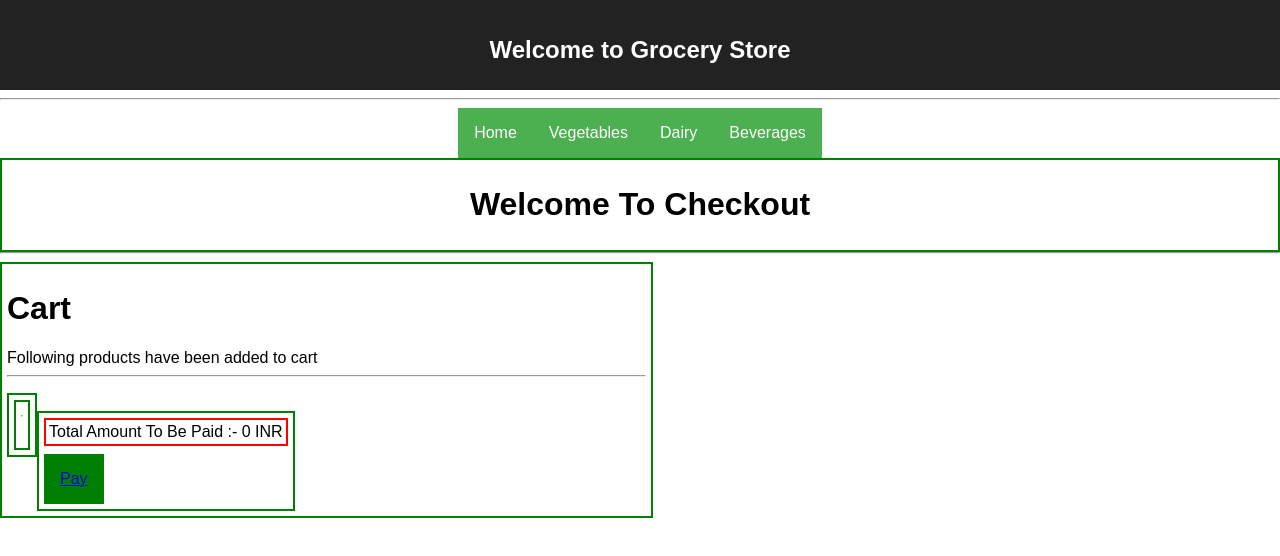
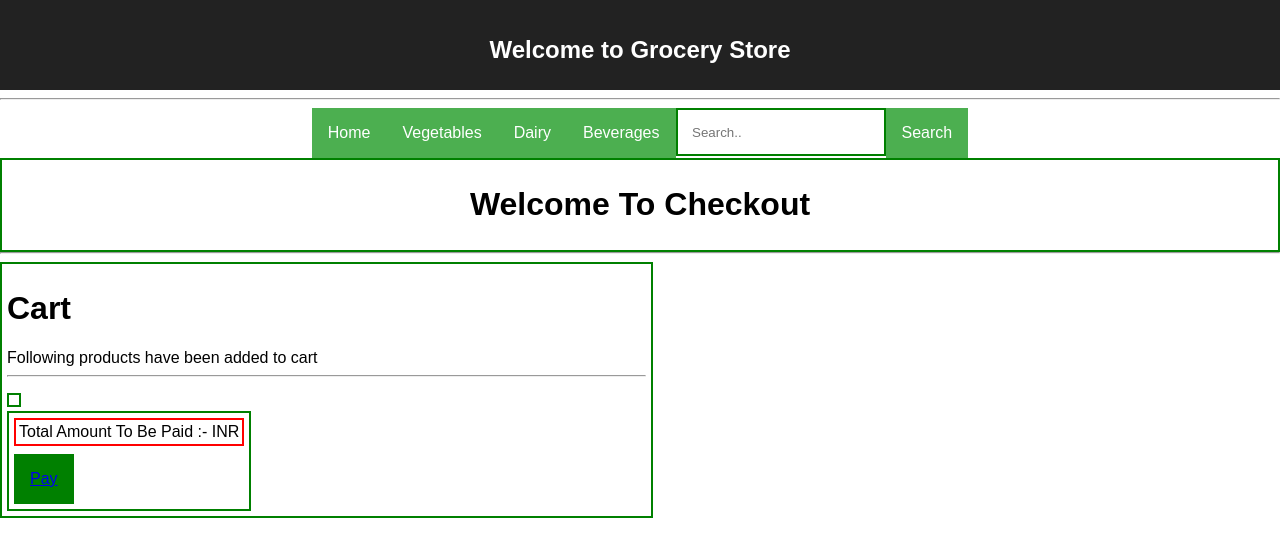
Before and after one commit to kathishivaramreddy/GroceryStore, a React (Create React App) app: page /checkout in a window 1280 px wide. Shown: the top 556 px of the page. Built offline with nearby package versions, Linux system fonts and the light colour scheme.

Commit message:
Adding Searching functionality on All Product List

```diff
--- a/src/App.css
+++ b/src/App.css
@@ -55,6 +55,14 @@
 .dropdown:hover .dropdown-content {display: block;}
 
 .dropdown:hover .dropbtn {background-color: #3e8e41;}
+
+.searchbox {
+  border: 2px solid green ;
+  width: auto;
+  height:auto;
+  float: left;
+  padding: 14.5px;
+}
 
 .productboxed {
   border: 2px solid green ;
--- a/src/App.js
+++ b/src/App.js
@@ -14,9 +14,10 @@ import './App.css';
 class App extends React.Component {
   constructor(props){
     super(props);
-    this.state = { cart : [{name:'',currency:'',price:null,quantity:null}] }
+    this.state = { cart : [],input : '' }
     this.handleAddToCart=this.handleAddToCart.bind(this);
     this.handleRemoveFromCart=this.handleRemoveFromCart.bind(this);
+    this.updateInput = this.updateInput.bind(this);
 
       }
 
@@ -56,9 +57,14 @@ class App extends React.Component {
       }
   }
 
+  updateInput(e){
+    const value = e.target.value
+    this.setState({input: value })
+  }
+
 
   render() {
-
+    console.log(this.state.input)
   return (
       <div>
         <div className="App">
@@ -101,6 +107,13 @@ class App extends React.Component {
                 <Link to='coffee'>Coffee</Link>
               </div>
             </div>
+
+            <div class="dropdown">
+              <input className="searchbox" type="text" placeholder="Search.." name="search" onChange={this.updateInput}/>
+              <button className="dropbtn" type="input" onClick= {this.handleInput}>Search</button>
+
+            </div>
+
             <div>
 
               <Route path='/fruits' component={() => <Fruits onClick={this.handleAddToCart.bind(this)} onRemove={this.handleRemoveFromCart.bind(this)}  />}/>
@@ -110,13 +123,13 @@ class App extends React.Component {
               <Route path='/tea' component={() => <Tea onClick={this.handleAddToCart.bind(this)}  onRemove={this.handleRemoveFromCart.bind(this)} />}/>
               <Route path='/coffee' component={() => <Coffee onClick={this.handleAddToCart.bind(this) }   onRemove={this.handleRemoveFromCart.bind(this)} />}/>
               <Route exact path='/checkout' component={Checkout}/>
-              <Route exact path='/' component={() => <ProductList onClick={this.handleAddToCart.bind(this)} onRemove={this.handleRemoveFromCart.bind(this)}  />}/>
-              </div>
+              <Route exact path='/' component={() => <ProductList onClick={this.handleAddToCart.bind(this)} onRemove={this.handleRemoveFromCart.bind(this)} onSearch={this.state.input} />}/>
             </div>
+          </div>
 
 
-            <hr/>
-          </div>
+          <hr/>
+        </div>
 
         <div className="cartboxed">
           <Cart data={this.state.cart}/>
--- a/src/Cart.js
+++ b/src/Cart.js
@@ -5,7 +5,7 @@ import {Link} from 'react-router-dom';
 export class Cart extends React.Component{
   render(){
       let amount=0;
-      let listItems = this.props.data.map( (value) => <div className="cart"> {value.name} <hr/>{value.currency} {value.price} <br/>{value.quantity} </div>)
+      let listItems = this.props.data.map( (value) => value  ?   <div className="cart"> {value.name} <hr/>{value.currency} {value.price} <br/>{value.quantity} </div> : <h3>No Products Added</h3> )
 
       let total = this.props.data.map( (value) => amount=amount+value.price * value.quantity )
       return(
--- a/src/ProductList.js
+++ b/src/ProductList.js
@@ -6,6 +6,7 @@ import './App.css';
 export class ProductList extends React.Component{
   constructor(props){
     super(props);
+    console.log(this.props)
     this.state={
       products : [
             {name:'Apple',price:250,image:require('./images/apple.jpg'),currency:'INR'},
@@ -18,7 +19,7 @@ export class ProductList extends React.Component{
   }
 }
   render(){
-      console.log('coming 2 in productlist', this.props);
+
       const listItems = this.state.products.map((data) =>
         <div className="boxed" key={data.name}>
           <img src={data.image} alt=''/><br/>
@@ -26,19 +27,26 @@ export class ProductList extends React.Component{
           {data.currency} {data.price}<br/>
           <button className="addBasket"  value="Add" onClick={ () => this.props.onClick(data.name,data.currency,data.price)}>Add To Cart </button>
           <button className="addBasket"  value="Remove From Cart" onClick={ () => this.props.onRemove(data.name)}>Remove From Cart </button>
-        </div>
+        </div>);
 
-    );
+        const searchItems = this.state.products.filter(data => data.name === this.props.onSearch).map((data) =>
+          <div className="boxed" key={data.name}>
+            <img src={data.image} alt=''/><br/>
+            {data.name}<br/>
+            {data.currency} {data.price}<br/>
+            <button className="addBasket"  value="Add" onClick={ () => this.props.onClick(data.name,data.currency,data.price)}>Add To Cart </button>
+            <button className="addBasket"  value="Remove From Cart" onClick={ () => this.props.onRemove(data.name)}>Remove From Cart </button>
+          </div>);
+          console.log('searchItems',searchItems)
       return(
         <div>
 
           <div className="productboxed">
             <h3 align="left">All Products</h3>
-            {listItems}
+            {searchItems.length === 0 ? listItems : searchItems}
+
           </div>
-          {/* <div className="boxed">
-            <Cart data={this.state.cart}/>
-          </div> */}
+
         </div>
           );
 }
```
